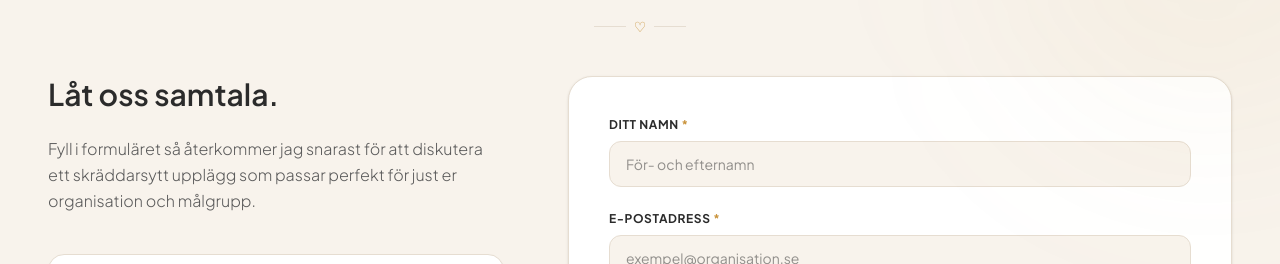
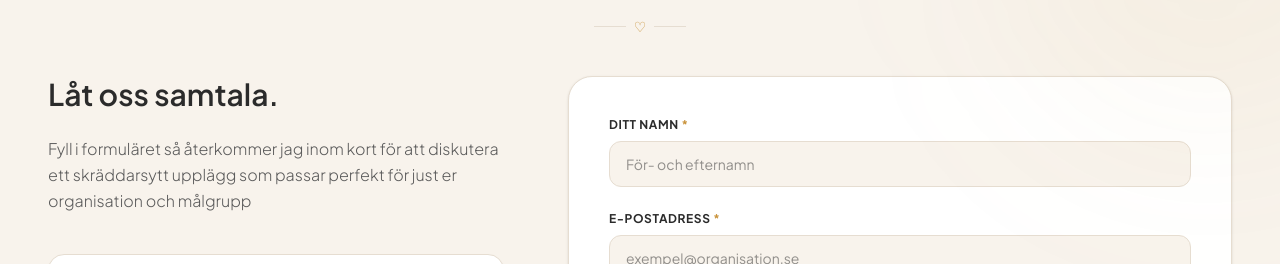
Before and after one commit to aliasaad01/R-S-Sociostod, a React (Vite) app: page / in a window 1280 px wide. Shown: the part 5420-5684 px from the top of the page. Built offline with nearby package versions, Linux system fonts and the light colour scheme.

Commit message:
Edit some texts

```diff
--- a/index.html
+++ b/index.html
@@ -23,6 +23,10 @@
     />
     <meta name="author" content="Rascha Skef" />
     <meta name="robots" content="index, follow" />
+
+    <!-- وسوم أساسية للتعريف المبدئي قبل تحميل سكريبتات الـ Layout -->
+    <meta property="og:type" content="website" />
+    <meta property="og:site_name" content="R S Sociostöd" />
 
     <link rel="icon" type="image/png" href="/favicon.png" />
     <link rel="apple-touch-icon" sizes="180x180" href="/apple-touch-icon.png" />
--- a/src/components/contact/ContactForm.tsx
+++ b/src/components/contact/ContactForm.tsx
@@ -101,9 +101,9 @@ export default function ContactForm() {
             </h3>
 
             <p className="font-sans text-brand-text-secondary text-base leading-relaxed mb-10 font-light">
-              Fyll i formuläret så återkommer jag snarast för att diskutera ett
-              skräddarsytt upplägg som passar perfekt för just er organisation
-              och målgrupp.
+              Fyll i formuläret så återkommer jag inom kort för att diskutera
+              ett skräddarsytt upplägg som passar perfekt för just er
+              organisation och målgrupp
             </p>
 
             {/* خلايا قنوات التواصل المهيكلة بعناية */}
--- a/src/layouts/MainLayout.tsx
+++ b/src/layouts/MainLayout.tsx
@@ -15,7 +15,7 @@ export default function MainLayout({ children }: MainLayoutProps) {
   const pageDescription =
     "Professionell studievägledning, föreläsningar och studiematerial i samhällskunskap och integration av socionom Rascha Skef. Skapa trygghet hos er målgrupp.";
   const siteUrl = "https://rssociostod.se";
-  const ogImageUrl = `${siteUrl}/og-image.jpg`;
+  const ogImageUrl = `${siteUrl}/og-image.png`;
 
   const ldJsonData = {
     "@context": "https://schema.org",
```
Also changed, not shown: public/og-image.png (added).
